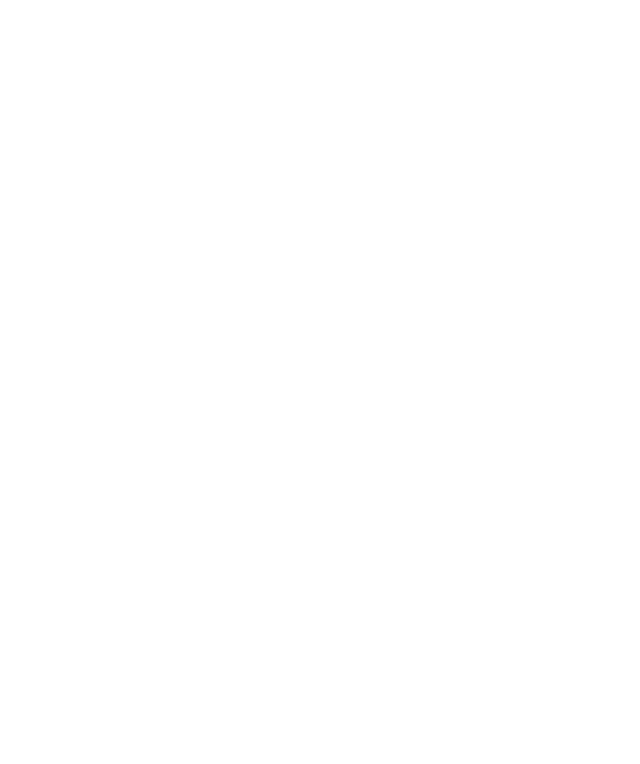
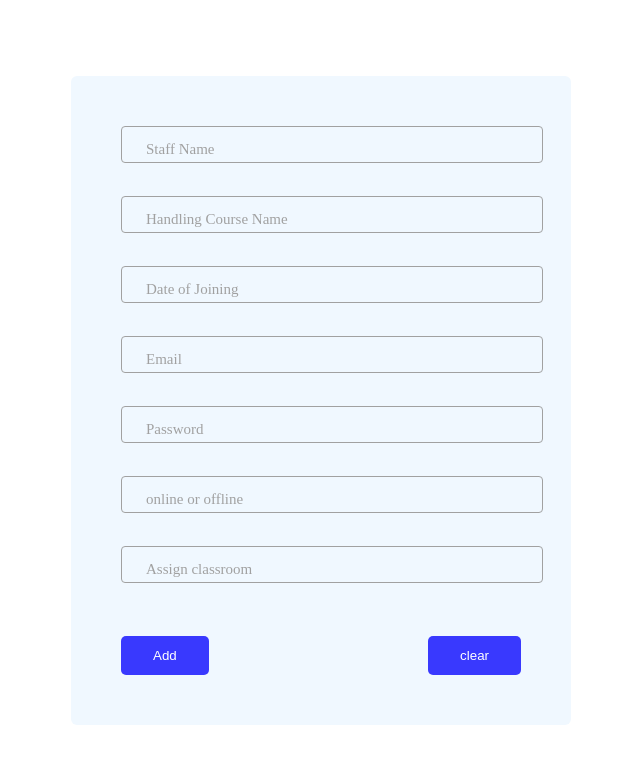
Before and after one commit to Sanjay-R1012/Institute_Management, a React (Vite) app in the folder Qtree/: page /admin/Staffs/add in a window 1280 px wide. Before the commit this address had no page. Shown: the top 764 px of the page, without its empty margins (319-959 px from the left). Built offline with nearby package versions, Linux system fonts and the light colour scheme.

Commit message:
frontend

```diff
--- /dev/null
+++ b/Qtree/src/Admin/AddCourse.jsx
@@ -0,0 +1,42 @@
+import React from 'react'
+
+const AddCourse = () => {
+  return (
+    <div className='box'>
+    <form className='addform'>
+
+        <div className="formgroup">
+        <input type="text" id='coursename' className='form-input' required/>
+        <label htmlFor="coursename" className='form-label'>Course Name</label>
+        </div>
+
+        <div className="formgroup">
+        <input type="text" id='duration' className='form-input' required/>
+        <label htmlFor="duration" className='form-label'>Course Duration</label>
+        </div>
+
+        <div className="formgroup">
+        <input type='text' id='tools' className='form-input' required/>
+        <label htmlFor="tools" className='form-label'>Tools Covered</label>
+        </div>
+
+        <div className="formgroup">
+        <input type="text" id='plang' className='form-input' required/>
+        <label htmlFor="plang" className='form-label'>Programming Languages</label>
+        </div>
+
+        <div className="formgroup">
+        <input type="text" id='syllabus' className='form-input' required/>
+        <label htmlFor="syllabus" className='form-label'>Syllabus Covered</label>
+        </div>
+
+        <div className="bottom-box">
+            <button className='form-button'>Add</button>
+            <button className='form-button'>clear</button>
+        </div>
+    </form>
+</div>
+  )
+}
+
+export default AddCourse
--- /dev/null
+++ b/Qtree/src/Admin/AddStaff.jsx
@@ -0,0 +1,52 @@
+import React from 'react'
+
+const AddStaff = () => {
+  return (
+    <div className='box'>
+        <form className='addform'>
+
+            <div className="formgroup">
+            <input type="text" id='name' className='form-input' required/>
+            <label htmlFor="name" className='form-label'>Staff Name</label>
+            </div>
+
+            <div className="formgroup">
+            <input type="text" id='course' className='form-input' required/>
+            <label htmlFor="course" className='form-label'>Handling Course Name</label>
+            </div>
+
+            <div className="formgroup">
+            <input type="text" id='joining-date' className='form-input' required/>
+            <label htmlFor="joining-date" className='form-label'>Date of Joining</label>
+            </div>
+
+            <div className="formgroup">
+            <input type="text" id='email' className='form-input' required/>
+            <label htmlFor="email" className='form-label'>Email</label>
+            </div>
+
+            <div className="formgroup">
+            <input type="text" id='password' className='form-input' required/>
+            <label htmlFor="password" className='form-label'>Password</label>
+            </div>
+
+            <div className="formgroup">
+            <input type="text" id='type' className='form-input' required/>
+            <label htmlFor="type" className='form-label'>online or offline</label>
+            </div>
+
+            <div className="formgroup">
+            <input type="text" id='classno' className='form-input' required/>
+            <label htmlFor="classno" className='form-label'>Assign classroom</label>
+            </div>
+
+            <div className="bottom-box">
+                <button className='form-button'>Add</button>
+                <button className='form-button'>clear</button>
+            </div>
+        </form>
+    </div>
+  )
+}
+
+export default AddStaff
--- a/Qtree/src/Admin/AddStudent.jsx
+++ b/Qtree/src/Admin/AddStudent.jsx
@@ -1,49 +1,95 @@
-import React from 'react'
+import React, { useState } from 'react'
 import '../index.css'
 
 const AddStudent = () => {
+  const [studentname,setStudentName]=useState('')
+  const [coursename,setCourseName]=useState('')
+  const [enrolldate,setEnrolldate]=useState('')
+  const [email,setEmail]=useState('')
+  const [password,setpassword]=useState('')
+  const [classtype,setClasstype]=useState('')
+  const [batchno,setBatchno]=useState('')
+  const [staff,SetStaff]=useState('')
+  const [classtime,setClasstime]=useState('')
+
+  const submit =() => {
+    console.log({studentname,
+    coursename,
+    enrolldate,
+    email,
+    password,
+    classtype,
+    batchno,
+    staff,
+    classtime,})
+  }
+
+  const clear =() =>{
+    setStudentName('')
+    setCourseName('')
+    setEnrolldate('')
+    setEmail('')
+    setpassword('')
+    setClasstype('')
+    SetStaff('')
+    setBatchno('')
+    setClasstime('')
+  }
+
+
+
   return (
     <div className='box'>
         <form className='addform'>
 
             <div className="formgroup">
-            <input type="text" id='name' className='form-input' required/>
+            <input type="text" id='name' className='form-input' value={studentname} onChange={event =>(setStudentName(event.target.value))} required/>
             <label htmlFor="name" className='form-label'>Name</label>
             </div>
 
             <div className="formgroup">
-            <input type="text" id='course' className='form-input' required/>
+            <input type="text" id='course' className='form-input' value={coursename} onChange={event =>(setCourseName(event.target.value))} required/>
             <label htmlFor="course" className='form-label'>Course Name</label>
             </div>
 
             <div className="formgroup">
-            <input type="text" id='enroll-date' className='form-input' required/>
+            <input type="text" id='enroll-date' className='form-input' value={enrolldate} onChange={event =>(setEnrolldate(event.target.value))} required/>
             <label htmlFor="enroll-date" className='form-label'>Date of Enroll</label>
             </div>
 
             <div className="formgroup">
-            <input type="text" id='email' className='form-input' required/>
+            <input type="text" id='email' className='form-input' value={email} onChange={event =>(setEmail(event.target.value))} required/>
             <label htmlFor="email" className='form-label'>Email</label>
             </div>
 
             <div className="formgroup">
-            <input type="text" id='batchno' className='form-input' required/>
+            <input type="text" id='password' className='form-input' value={password} onChange={event =>(setpassword(event.target.value))} required/>
+            <label htmlFor="password" className='form-label'>Password</label>
+            </div>
+
+            <div className="formgroup">
+            <input type="text" id='type' className='form-input' value={classtype} onChange={event =>(setClasstype(event.target.value))} required/>
+            <label htmlFor="type" className='form-label'>online or offline</label>
+            </div>
+
+            <div className="formgroup">
+            <input type="text" id='batchno' className='form-input' value={batchno} onChange={event =>(setBatchno(event.target.value))} required/>
             <label htmlFor="batchno" className='form-label'>Batch No</label>
             </div>
 
             <div className="formgroup">
-            <input type="text" id='staff' className='form-input' required/>
+            <input type="text" id='staff' className='form-input' value={staff} onChange={event =>(SetStaff(event.target.value))} required/>
             <label htmlFor="staff" className='form-label'>Assign staff</label>
             </div>
 
             <div className="formgroup">
-            <input type="text" id='time' className='form-input' required/>
+            <input type="text" id='time' className='form-input' value={classtime} onChange={event =>(setClasstime(event.target.value))} required/>
             <label htmlFor="time" className='form-label'>Assign Time Slot</label>
             </div>
 
             <div className="bottom-box">
-                <button className='form-button'>Add</button>
-                <button className='form-button'>clear</button>
+                <button onClick={submit} value="Submit" className='form-button'>Add</button>
+                <button onClick={clear} className='form-button'>clear</button>
             </div>
         </form>
     </div>
--- a/Qtree/src/Admin/Courses.jsx
+++ b/Qtree/src/Admin/Courses.jsx
@@ -1,11 +1,14 @@
 import React from 'react'
 import Navbar from '../Navbar'
+import { useNavigate } from 'react-router-dom'
 
 const Courses = () => {
+    const navigate = useNavigate()
   return (
     <div>
     <Navbar />
 <div className='students-list'>
+<button className='btn' onClick={() =>navigate('/admin/courses/add/')}>Add Student</button>
     <table className='student-table'>
         <thead>
         <tr>
--- a/Qtree/src/Admin/StaffsList.jsx
+++ b/Qtree/src/Admin/StaffsList.jsx
@@ -1,11 +1,14 @@
 import React from 'react'
 import Navbar from '../Navbar'
+import { useNavigate } from 'react-router-dom'
 
 const StaffsList = () => {
+    const navigate =useNavigate()
   return (
     <div>
         <Navbar />
         <div className='students-list'>
+        <button className='btn' onClick={() =>navigate('/admin/staffs/add/')}>Add Staff</button>
         <table className='student-table'>
             <thead>
             <tr>
--- a/Qtree/src/Admin/StudentsList.jsx
+++ b/Qtree/src/Admin/StudentsList.jsx
@@ -1,17 +1,21 @@
 import React from 'react'
 import Navbar from '../Navbar'
+import { useNavigate } from 'react-router-dom'
 
 const StudentsList = () => {
+    const navigate =useNavigate()
   return (
     <div>
         <Navbar />
     <div className='students-list'>
+        <button className='btn' onClick={() =>navigate('/admin/students/add/')}>Add Student</button>
         <table className='student-table'>
             <thead>
             <tr>
                 <th>Student Name</th>
                 <th>Student id</th>
                 <th>Course Name</th>
+                <th>Email</th>
                 <th>Enrolled Date</th>
                 <th>batch No</th>
                 <th>Classes Finished</th>
@@ -24,6 +28,7 @@
                     <td>sanjay</td>
                     <td>g5we565q</td>
                     <td>mern stack</td>
+                    <td>sanjay@gmail.com</td>
                     <td>14-10-2024</td>
                     <td>50</td>
                     <td>26</td>
@@ -34,6 +39,7 @@
                     <td>sanjay</td>
                     <td>g5we565q</td>
                     <td>mern stack</td>
+                    <td>sanjay@gmail.com</td>
                     <td>14-10-2024</td>
                     <td>50</td>
                     <td>26</td>
@@ -44,6 +50,7 @@
                     <td>sanjay</td>
                     <td>g5we565q</td>
                     <td>mern stack</td>
+                    <td>sanjay@gmail.com</td>
                     <td>14-10-2024</td>
                     <td>50</td>
                     <td>26</td>
--- a/Qtree/src/App.jsx
+++ b/Qtree/src/App.jsx
@@ -6,6 +6,8 @@
 import DailyClasses from './Staff/DailyClasses'
 import StudentDetails from './Students/StudentDetails'
 import AddStudent from './Admin/AddStudent'
+import AddStaff from './Admin/AddStaff'
+import AddCourse from './Admin/AddCourse'
 
 function App() {
   return (
@@ -14,8 +16,10 @@
 
           <Route path={'/admin/students/'} element={<StudentsList />}/>
           <Route path={'/admin/students/add/'} element={<AddStudent />}/>
+          <Route path={'/admin/Staffs/'} element={<StaffsList />}/>
+          <Route path={'/admin/Staffs/add/'} element={<AddStaff />}/>
           <Route path={'/admin/courses/'} element={<Courses />}/>
-          <Route path={'/admin/Staffs/'} element={<StaffsList />}/>
+          <Route path={'/admin/courses/add/'} element={<AddCourse />}/>
           <Route path={'/admin/request/'} element={<AccessRequsts />}/>
 
           <Route path={'/staff/classes/'} element={<DailyClasses />}/>
--- a/Qtree/src/index.css
+++ b/Qtree/src/index.css
@@ -176,3 +176,13 @@
     cursor: pointer;
     border-radius: 5px;
 }
+
+.btn {
+    margin-right: 0;
+    margin-top: 10px;
+    height: 30px;
+    background-color: aquamarine;
+    font-weight: bold;
+    width: 10vw;
+    border-radius: 5px;
+}
```
